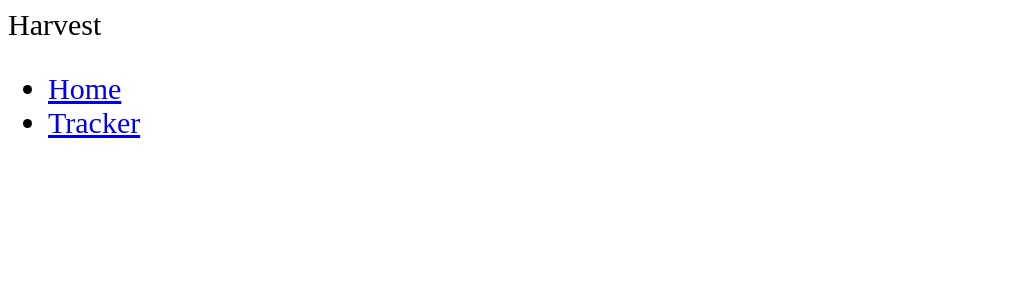
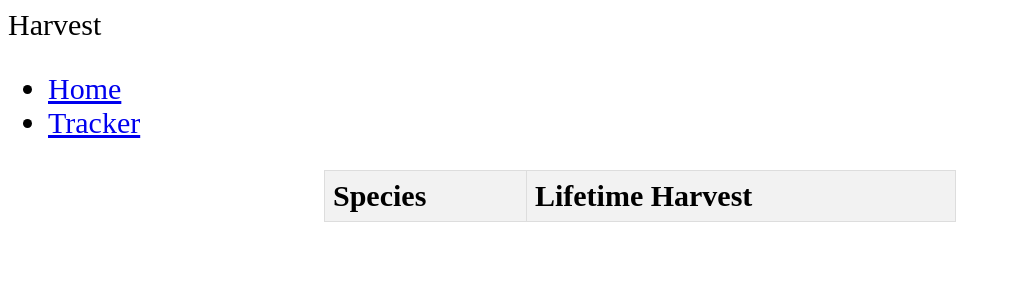
Before and after one commit to evanmarmer/personal-projct-harvest, a React (Vite) app: page /tracker in a window 1280 px wide. Shown: the top 300 px of the page, without its empty margins (0-1009 px from the left). Built offline with nearby package versions, Linux system fonts and the light colour scheme.

Commit message:
set up basic table for /Tracker & set up basic card for /Post & add onClick for /Home '

```diff
--- a/src/App.jsx
+++ b/src/App.jsx
@@ -21,10 +21,6 @@ function App() {
       </ul>
       <Outlet />
       </header>
-      {/* <div>
-      <button>Create</button>
-      <p>No Posts Yet</p>
-      </div> */}
     </>
   )
 }
--- a/src/Home.jsx
+++ b/src/Home.jsx
@@ -1,10 +1,18 @@
 import App from './App.jsx';
+import { useState, useEffect } from 'react'
+
+
 
 export default function Home(){
+
+    function onNewPostClickHandler() {
+        setIsMakingNewPost(true)
+    }
+
     return (
         <>
         <div>
-      <button>Create</button>
+      <button onClick={onNewPostClickHandler}>New Harvest</button>
       <p>No Posts Yet</p>
       </div>
         </>
--- a/src/Post.jsx
+++ b/src/Post.jsx
@@ -1,22 +1,25 @@
 
 
-export default function Row(props){
-
-
+export default function Post(props){
 
     return (
         <>
+        <div class= 'card'>
+            <div class= 'card-pic'>
+                <img class= 'card-img' src='blahhhhhhh'/>
                 <table>
                     <thead>
                         <tr>
-            <th>Photo placeholder</th>
                             <th>Species</th>
                             <th>Harvested</th>
                             <th>Lifetime Harvest</th>
-            <th>Story placeholder</th>
                         </tr>
                     </thead>
                 </table>
+                <p>Story</p>
+            </div>
+
+        </div>
         </>
     )
 }
--- /dev/null
+++ b/src/Tracker.css
@@ -0,0 +1,15 @@
+table {
+    border-collapse: collapse;
+    width: 50%;
+    margin: 20px auto; /* Center the table on the page */
+  }
+
+  th, td {
+    border: 1px solid #ddd;
+    padding: 8px;
+    text-align: left;
+  }
+
+  th {
+    background-color: #f2f2f2;
+  }
--- a/src/Tracker.jsx
+++ b/src/Tracker.jsx
@@ -1,4 +1,16 @@
+import './Tracker.css'
 
 export default function Tracker(){
-    // console.log('hi mom')
+    return (
+        <>
+           <table>
+           <thead>
+          <tr>
+            <th>Species</th>
+            <th>Lifetime Harvest</th>
+          </tr>
+        </thead>
+           </table>
+        </>
+    )
 }
```
Lines whose indentation alone changed are shown as unchanged.
